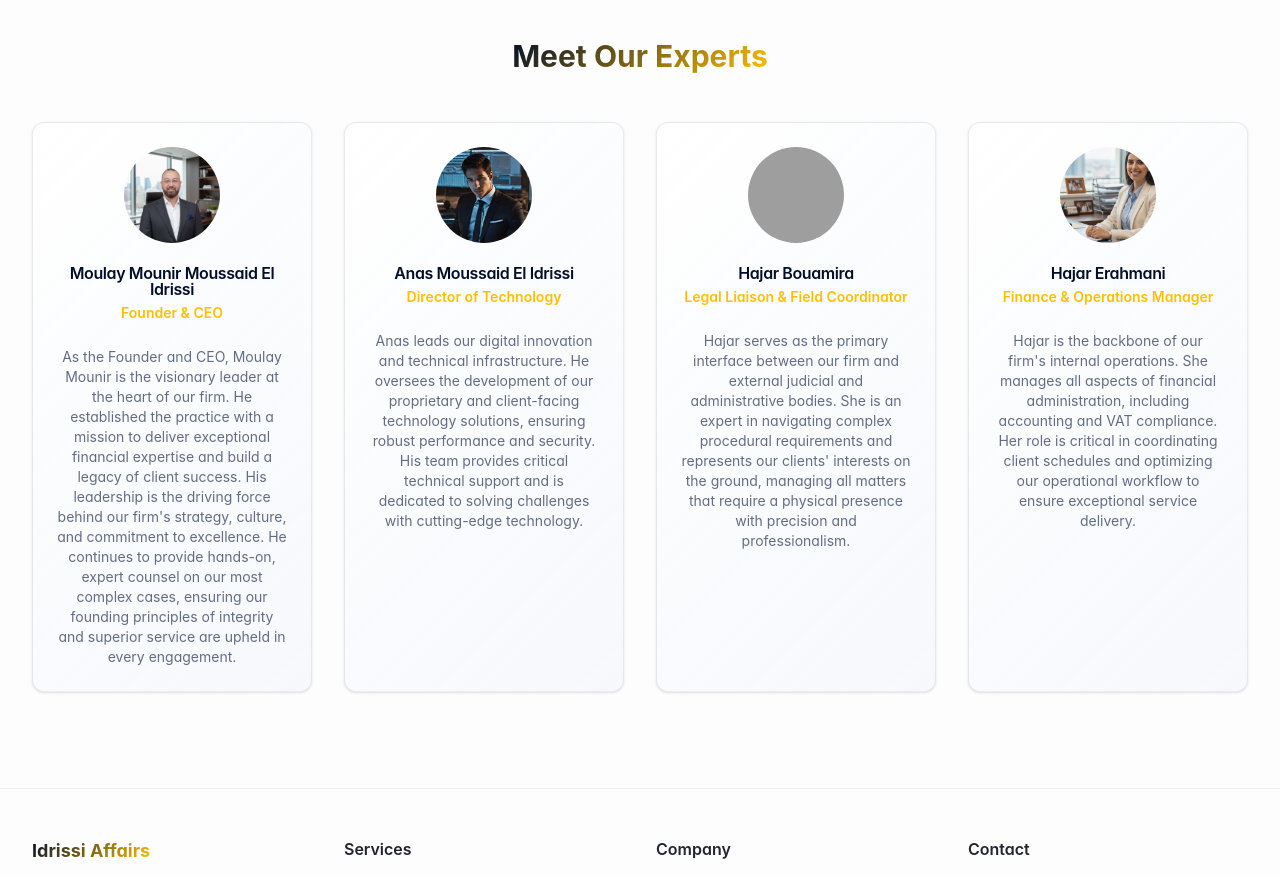
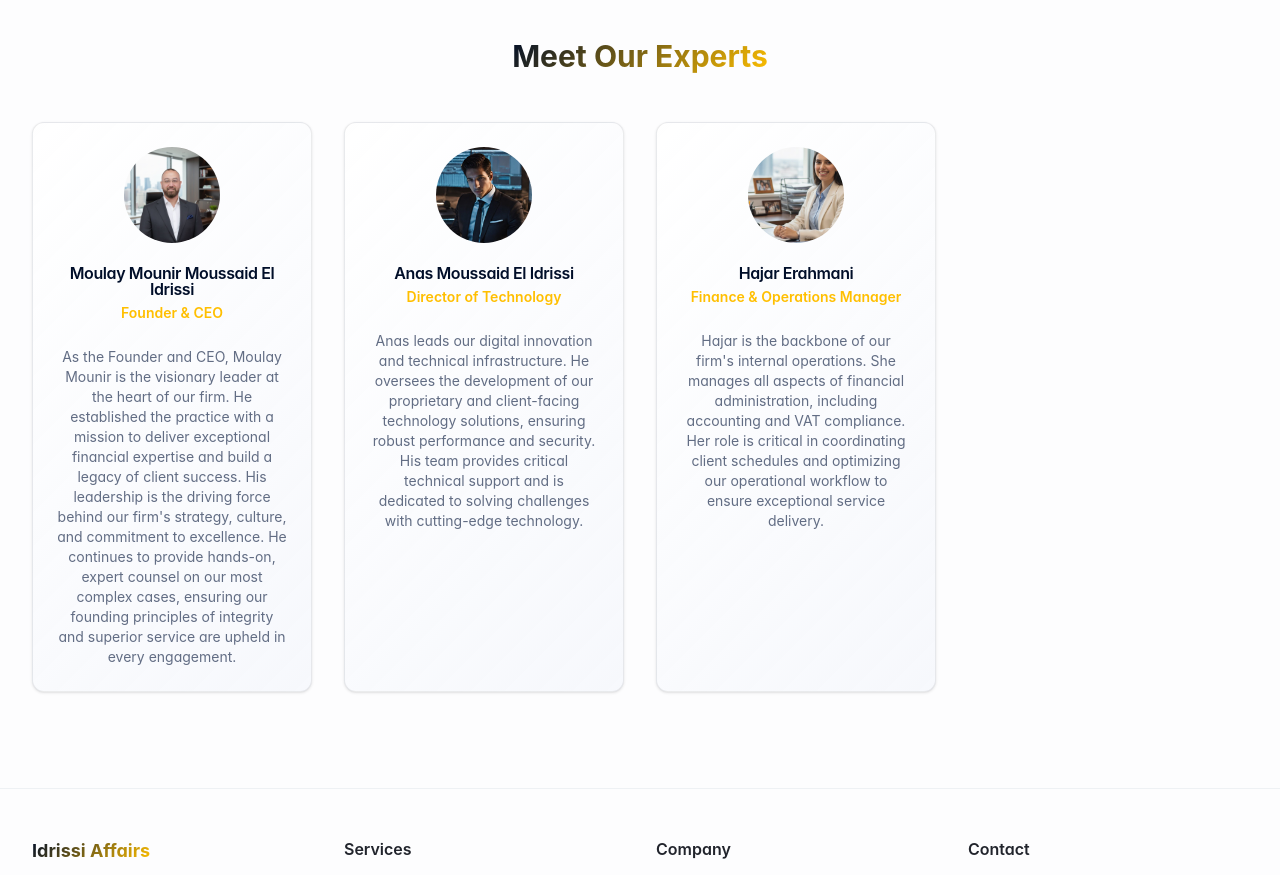
Before and after one commit to anasafanif/idrissi-affaire, a React (Vite) app: page /our-story in a window 1280 px wide. Shown: the part 840-1715 px from the top of the page. Built offline with nearby package versions, Linux system fonts and the light colour scheme; grey boxes are pictures that could not be loaded.

Commit message:
Remove Hajar Bouamira from localization files and team member list across Arabic, English, French, and Italian versions.

```diff
--- a/src/locales/ar.json
+++ b/src/locales/ar.json
@@ -151,11 +151,6 @@
         "position": "مدير التكنولوجيا",
         "description": "أنس يقود ابتكارنا الرقمي والبنية التحتية التقنية. يشرف على تطوير حلولنا التكنولوجية الخاصة والموجهة للعملاء، مما يضمن الأداء القوي والأمان. يوفر فريقه الدعم التقني الحاسم وملتزم بحل التحديات باستخدام التكنولوجيا المتطورة."
       },
-      "hajarBouamira": {
-        "name": "هاجر بوعميرة",
-        "position": "الرابط القانوني ومنسقة الميدان",
-        "description": "هاجر تعمل كواجهة رئيسية بين شركتنا والهيئات القضائية والإدارية الخارجية. هي خبيرة في التنقل بين المتطلبات الإجرائية المعقدة وتمثل مصالح عملائنا على أرض الواقع، وتدير جميع الأمور التي تتطلب حضوراً مادياً بدقة واحترافية."
-      },
       "hajarErahmani": {
         "name": "هاجر إرحماني",
         "position": "مديرة المالية والعمليات",
--- a/src/locales/en.json
+++ b/src/locales/en.json
@@ -243,11 +243,6 @@
         "position": "Director of Technology",
         "description": "Anas leads our digital innovation and technical infrastructure. He oversees the development of our proprietary and client-facing technology solutions, ensuring robust performance and security. His team provides critical technical support and is dedicated to solving challenges with cutting-edge technology."
       },
-      "hajarBouamira": {
-        "name": "Hajar Bouamira",
-        "position": "Legal Liaison & Field Coordinator",
-        "description": "Hajar serves as the primary interface between our firm and external judicial and administrative bodies. She is an expert in navigating complex procedural requirements and represents our clients' interests on the ground, managing all matters that require a physical presence with precision and professionalism."
-      },
       "hajarErahmani": {
         "name": "Hajar Erahmani",
         "position": "Finance & Operations Manager",
--- a/src/locales/fr.json
+++ b/src/locales/fr.json
@@ -151,11 +151,6 @@
         "position": "Directeur de la Technologie",
         "description": "Anas dirige notre innovation numérique et notre infrastructure technique. Il supervise le développement de nos solutions technologiques propriétaires et orientées client, garantissant des performances robustes et la sécurité. Son équipe fournit un support technique critique et se consacre à résoudre les défis avec une technologie de pointe."
       },
-      "hajarBouamira": {
-        "name": "Hajar Bouamira",
-        "position": "Liaison Juridique et Coordinatrice de Terrain",
-        "description": "Hajar sert d'interface principale entre notre cabinet et les organismes judiciaires et administratifs externes. Elle est experte dans la navigation des exigences procédurales complexes et représente les intérêts de nos clients sur le terrain, gérant toutes les questions nécessitant une présence physique avec précision et professionnalisme."
-      },
       "hajarErahmani": {
         "name": "Hajar Erahmani",
         "position": "Responsable Finance et Opérations",
--- a/src/locales/it.json
+++ b/src/locales/it.json
@@ -243,11 +243,6 @@
         "position": "Direttore della Tecnologia",
         "description": "Anas guida la nostra innovazione digitale e infrastruttura tecnica. Supervisiona lo sviluppo delle nostre soluzioni tecnologiche proprietarie e orientate al cliente, garantendo prestazioni robuste e sicurezza. Il suo team fornisce supporto tecnico critico ed è dedicato a risolvere le sfide con tecnologia all'avanguardia."
       },
-      "hajarBouamira": {
-        "name": "Hajar Bouamira",
-        "position": "Liaison Legale & Coordinatrice sul Campo",
-        "description": "Hajar funge da interfaccia principale tra il nostro studio e gli organismi giudiziari e amministrativi esterni. È esperta nel navigare requisiti procedurali complessi e rappresenta gli interessi dei nostri clienti sul campo, gestendo tutte le questioni che richiedono una presenza fisica con precisione e professionalità."
-      },
       "hajarErahmani": {
         "name": "Hajar Erahmani",
         "position": "Responsabile Finanze & Operazioni",
--- a/src/pages/OurStoryPage.tsx
+++ b/src/pages/OurStoryPage.tsx
@@ -17,12 +17,6 @@ const teamMembers = [
   {
     key: "anas",
     image: anasImage,
-    linkedin: "#",
-    twitter: "#",
-  },
-  {
-    key: "hajarBouamira",
-    image: "https://randomuser.me/api/portraits/women/44.jpg",
     linkedin: "#",
     twitter: "#",
   },
```
